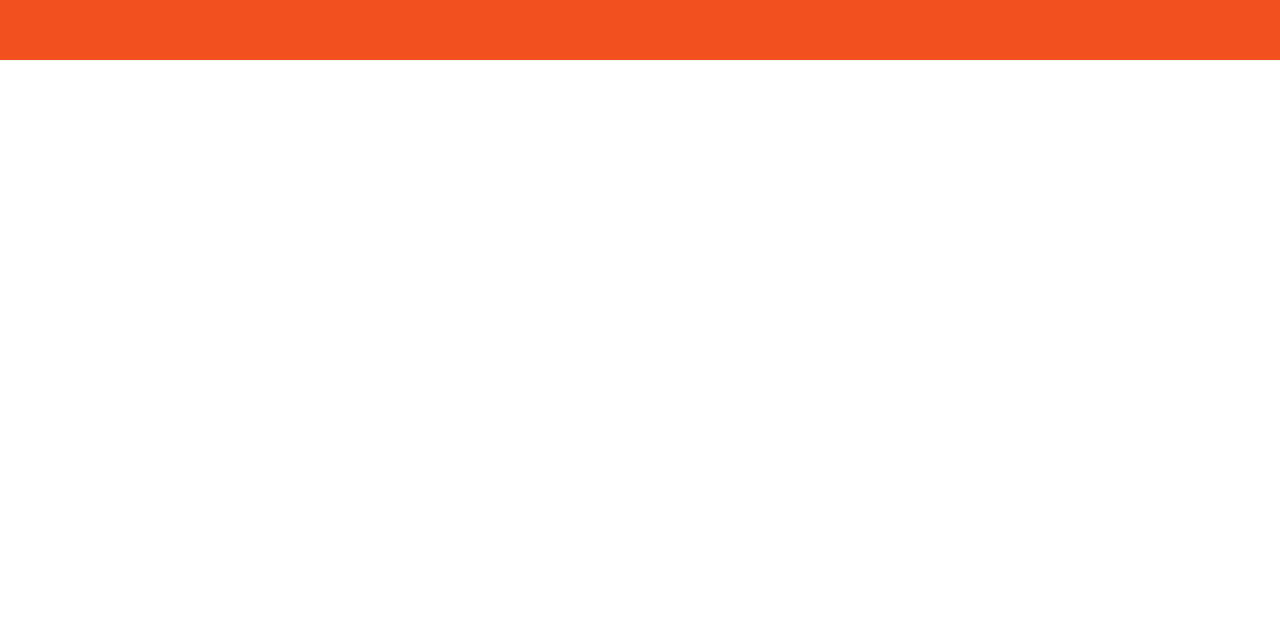
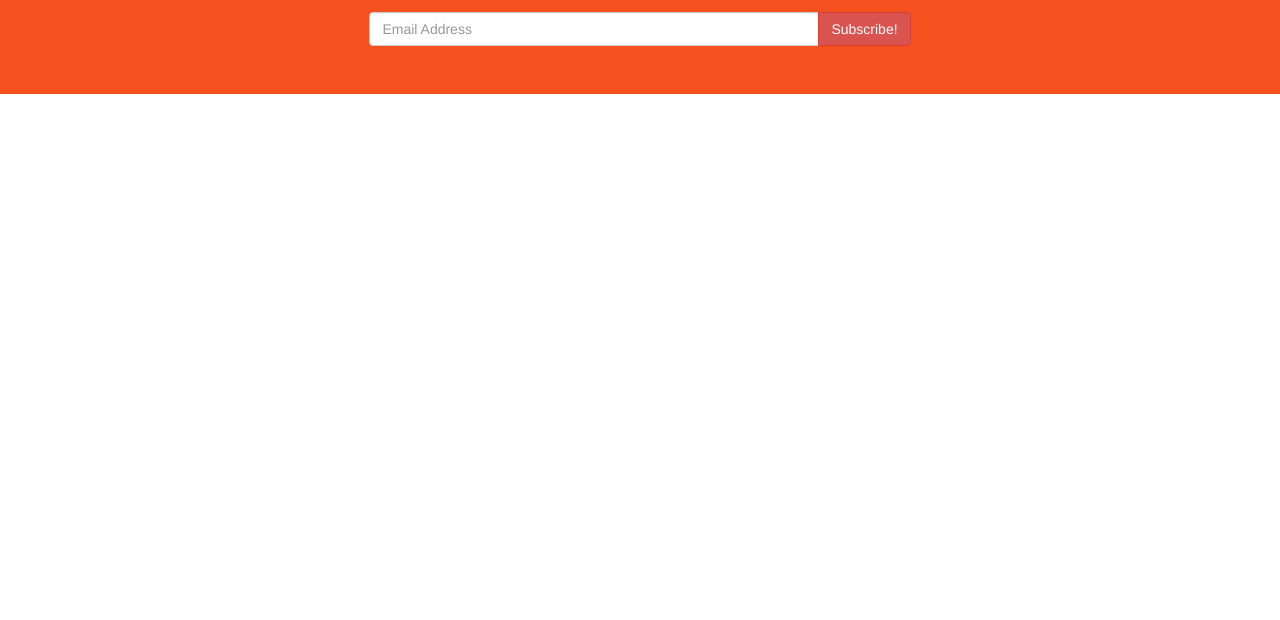
Before and after one commit to kriscrump/Site, a plain HTML site: page index.html in a window 1280 px wide. Shown: the part 180-800 px from the top of the page. Drawn offline with nearby package versions, Linux system fonts and the light colour scheme.

Commit message:
added newsletter subscribe placeholder form

```diff
--- a/index.html
+++ b/index.html
@@ -31,6 +31,15 @@
     <div class="jumbotron text-center">
       <h1>Dreamforged Studios</h1>
       <p>We are Dreamforged Studios.</p>
+
+      <form class="form-inline" action="">
+        <div class="input-group">
+          <input class="form-control" type="email" size="50" placeholder="Email Address" required>
+          <div class="input-group-btn">
+            <button class="btn btn-danger" type="button">Subscribe!</button>
+          </div>
+        </div>
+      </form>
     </div>
     <footer>
     </footer>
```
